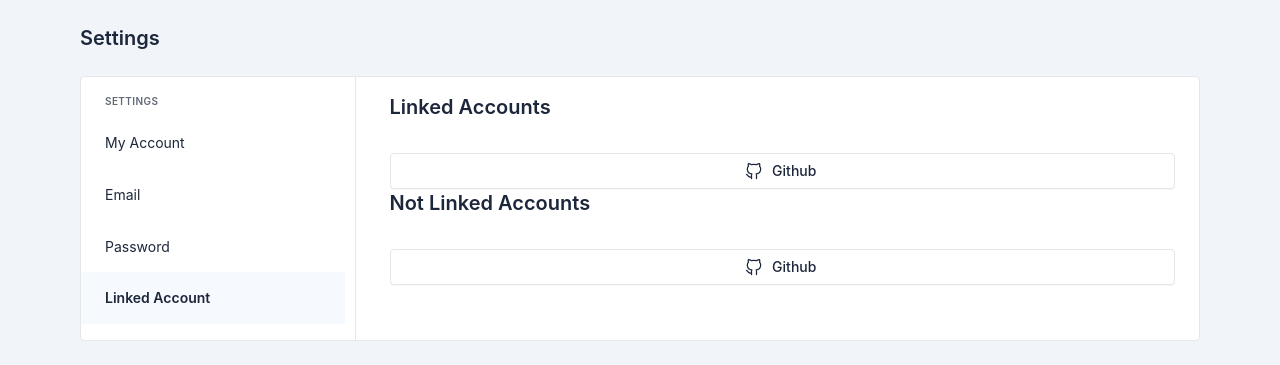
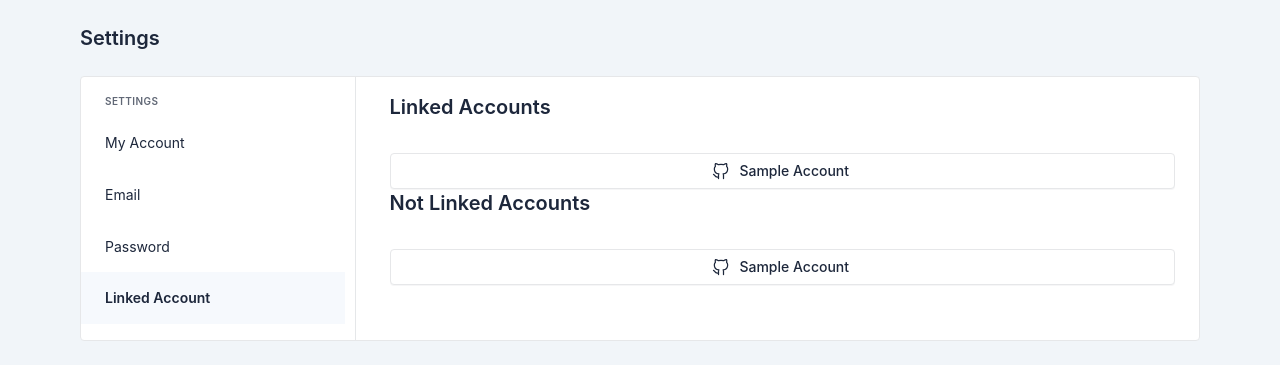
Before and after one commit to jockerz/StarletteStarter, a Python web app: template templates/oauth2/link_social_account.html in a window 1280 px wide. Shown: the part 56-421 px from the top of the page. Run offline with Jinja, Linux system fonts and the light colour scheme; the template is opened without the code that fills it: most values are stand-ins (such as "Sample title", 1, 10 or a date in 2020).

Commit message:
minor update on templates

```diff
--- a/templates/_include/navbar.html
+++ b/templates/_include/navbar.html
@@ -30,6 +30,7 @@
           <span class="avatar avatar-sm" style="background-image: url({{ url_for('media', path=request.user.get_avatar_thumbnail()) }})"></span>
           <div class="d-none d-xl-block ps-2">
             <div>{{ request.user.display_name }}</div>
+            <div class="mt-1 small text-muted">{{ request.user.username }}</div>
           </div>
         </a>
         <div class="dropdown-menu dropdown-menu-end dropdown-menu-arrow">
--- a/templates/_layout/default.html
+++ b/templates/_layout/default.html
@@ -4,6 +4,7 @@
   {% include '_include/navbar.html' %}
   {%- block content %}
   <div class="page-wrapper">
+    {% if title %}
     <div class="page-header d-print-none">
       <div class="container-xl">
         {% block content_header %}
@@ -11,6 +12,7 @@
         {% endblock %}
       </div>
     </div>
+    {% endif %}
     <div class="page-body">
       <div class="container-xl">
         {% block content_body %}{% endblock %}
--- a/templates/main/home.html
+++ b/templates/main/home.html
@@ -1,4 +1,3 @@
-{% set title = 'Home' %}
 {% extends '_layout/default.html' %}
 {% block title %}Home{% endblock %}
 
--- a/templates/oauth2/link_social_account.html
+++ b/templates/oauth2/link_social_account.html
@@ -6,15 +6,14 @@
 {% block settings_content %}
 <div class="card-body">
   {% if linked %}
-  <h2 class="mb-4">
-    Linked Accounts
-  </h2>
+  <h2 class="mb-4">Linked Accounts</h2>
   <div class="row g-3">
     <div class="col-md">
       {% for account in linked %}
-      <a href="{{ url_for('oauth2:unlink_account', provider=account) }}" class="btn w-100" disabled>
+      {# <a href="{{ url_for('oauth2:unlink_account', provider=account) }}" class="btn w-100" disabled> #}
+      <a href="#" class="btn w-100" disabled>
         <svg xmlns="http://www.w3.org/2000/svg" class="icon text-{{ account }}" width="24" height="24" viewBox="0 0 24 24" stroke-width="2" stroke="currentColor" fill="none" stroke-linecap="round" stroke-linejoin="round"><path stroke="none" d="M0 0h24v24H0z" fill="none"/><path d="M9 19c-4.3 1.4 -4.3 -2.5 -6 -3m12 5v-3.5c0 -1 .1 -1.4 -.5 -2c2.8 -.3 5.5 -1.4 5.5 -6a4.6 4.6 0 0 0 -1.3 -3.2a4.2 4.2 0 0 0 -.1 -3.2s-1.1 -.3 -3.5 1.3a12.3 12.3 0 0 0 -6.2 0c-2.4 -1.6 -3.5 -1.3 -3.5 -1.3a4.2 4.2 0 0 0 -.1 3.2a4.6 4.6 0 0 0 -1.3 3.2c0 4.6 2.7 5.7 5.5 6c-.6 .6 -.6 1.2 -.5 2v3.5" /></svg>
-        Github
+        {{ account|title }}
       </a>
       {% endfor %}
     </div>
@@ -22,15 +21,13 @@
   {% endif %}
 
   {% if unlinked %}
-  <h2 class="mb-4">
-    Not Linked Accounts
-  </h2>
+  <h2 class="mb-4">Not Linked Accounts</h2>
   <div class="row g-3">
     <div class="col-md">
       {% for account in unlinked %}
       <a href="{{ url_for('oauth2:link_account', provider=account) }}" class="btn w-100" disabled>
         <svg xmlns="http://www.w3.org/2000/svg" class="icon text-{{ account }}" width="24" height="24" viewBox="0 0 24 24" stroke-width="2" stroke="currentColor" fill="none" stroke-linecap="round" stroke-linejoin="round"><path stroke="none" d="M0 0h24v24H0z" fill="none"/><path d="M9 19c-4.3 1.4 -4.3 -2.5 -6 -3m12 5v-3.5c0 -1 .1 -1.4 -.5 -2c2.8 -.3 5.5 -1.4 5.5 -6a4.6 4.6 0 0 0 -1.3 -3.2a4.2 4.2 0 0 0 -.1 -3.2s-1.1 -.3 -3.5 1.3a12.3 12.3 0 0 0 -6.2 0c-2.4 -1.6 -3.5 -1.3 -3.5 -1.3a4.2 4.2 0 0 0 -.1 3.2a4.6 4.6 0 0 0 -1.3 3.2c0 4.6 2.7 5.7 5.5 6c-.6 .6 -.6 1.2 -.5 2v3.5" /></svg>
-        Github
+        {{ account|title }}
       </a>
       {% endfor %}
     </div>
```
